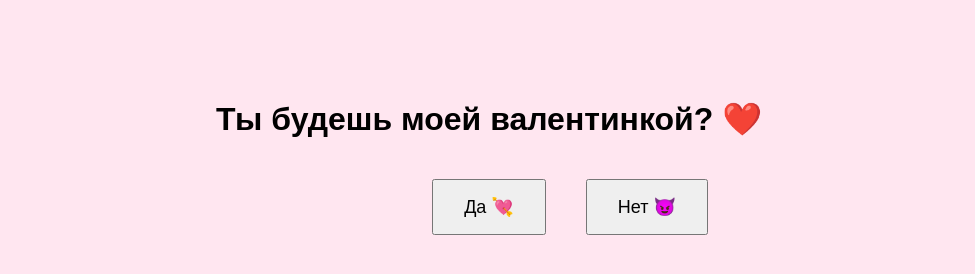
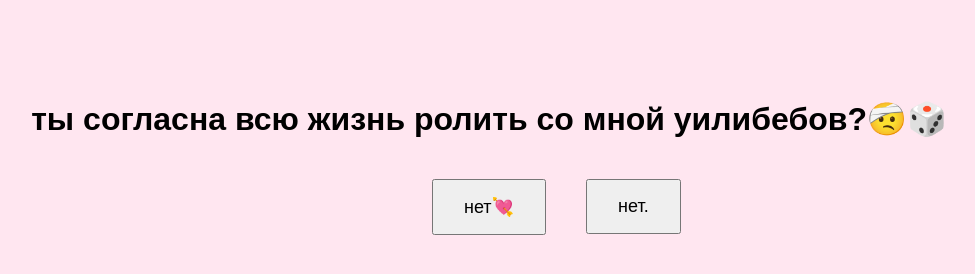
Before and after one commit to kamukuraizu-max/willibebi, a plain HTML site: page index.html in a window 1280 px wide. Shown: the whole page, without its empty margins (151-1126 px from the left). Drawn offline with Linux system fonts and the light colour scheme.

Commit message:
Update text and buttons in index.html

```diff
--- a/index.html
+++ b/index.html
@@ -22,14 +22,14 @@
 </head>
 <body>
 
-<h1>Ты будешь моей валентинкой? ❤️</h1>
+<h1>ты согласна всю жизнь ролить со мной уилибебов?🤕🎲</h1>
 
-<button onclick="yes()">Да 💘</button>
-<button id="no" onmouseover="moveButton()">Нет 😈</button>
+<button onclick="yes()">нет💘</button>
+<button id="no" onmouseover="moveButton()">нет.</button>
 
 <script>
 function yes() {
-    document.body.innerHTML = "<h1>Я знал(а)! ❤️</h1>";
+    document.body.innerHTML = "<h1>будешь. </h1>";
 }
 
 function moveButton() {
```
